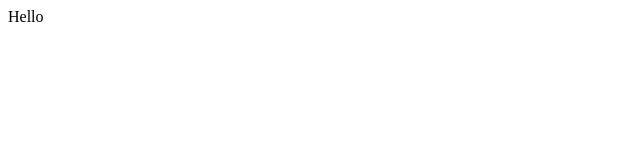
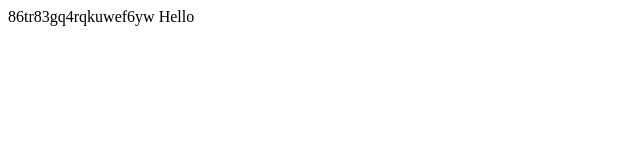
Before and after one commit to Abhijithvj/first, a plain HTML site: page index.html in a window 1280 px wide. Shown: the whole page, without its empty margins (0-640 px from the left). Drawn offline with Linux system fonts and the light colour scheme.

Commit message:
change by abhi

```diff
--- a/index.html
+++ b/index.html
@@ -4,7 +4,7 @@
     <title>Hello</title>
 
 </head>
-<body>
+<body>86tr83gq4rqkuwef6yw
     Hello
 </body>
 </html>
```
